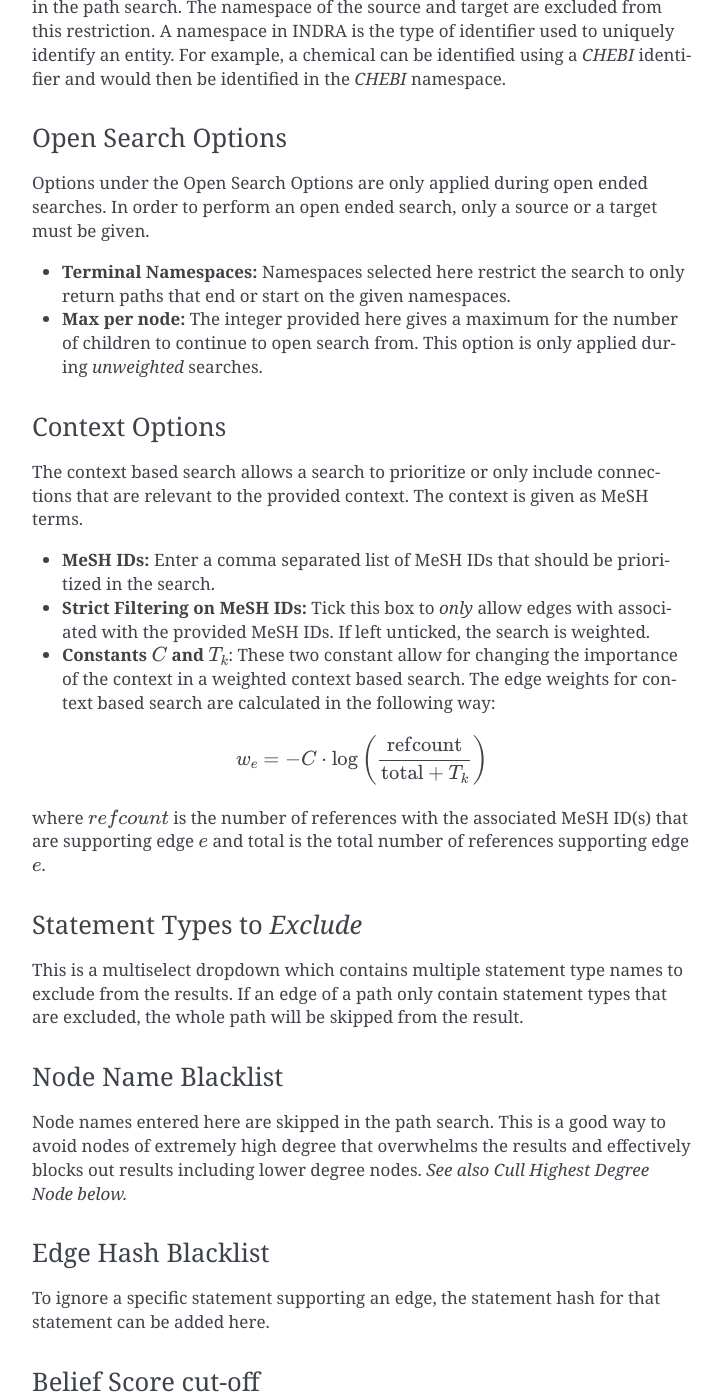
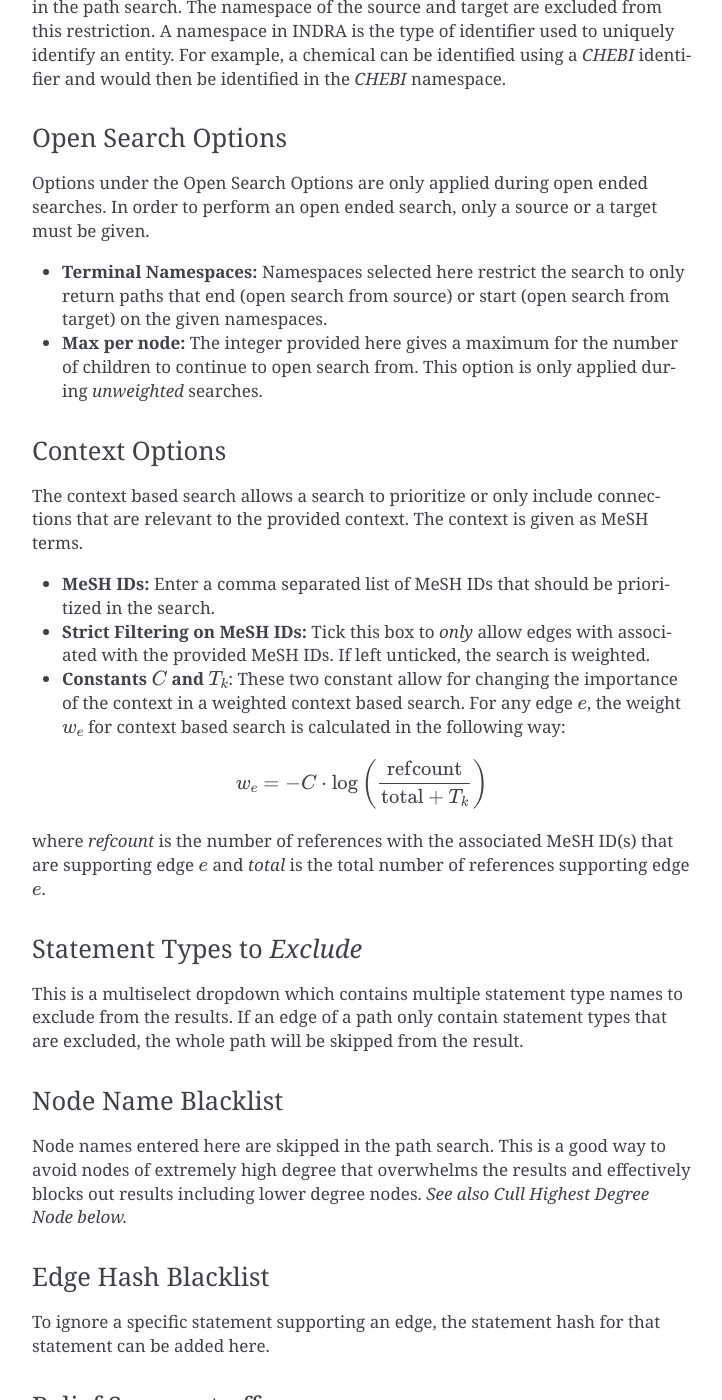
Before and after one commit to johnbachman/depmap_analysis, a Sphinx documentation site: the page built from doc/indra_depmap_service/web_ui_introduction.rst, in a window 1280 px wide and 1400 px high, scrolled down 2036 px. Shown: the whole window, without its empty margins (388-1110 px from the left). Built offline with Sphinx 7.4.7, drawn with Linux system fonts in a browser that asks for light colours.

Commit message:
Improve mesh section

```diff
--- a/doc/indra_depmap_service/web_ui_introduction.rst
+++ b/doc/indra_depmap_service/web_ui_introduction.rst
@@ -79,7 +79,8 @@ searches. In order to perform an open ended search, only a source or a
 target must be given.
 
 - **Terminal Namespaces:** Namespaces selected here restrict the search to
-  only return paths that end or start on the given namespaces.
+  only return paths that end (open search from source) or start (open
+  search from target) on the given namespaces.
 - **Max per node:** The integer provided here gives a maximum for the number
   of children to continue to open search from. This option is only applied
   during *unweighted* searches.
@@ -97,14 +98,14 @@ given as MeSH terms.
   weighted.
 - **Constants** :math:`C` **and** :math:`T_k`: These two constant allow for
   changing the importance of the context in a weighted context based search.
-  The edge weights for context based search are calculated in the following
-  way:
+  For any edge :math:`e`, the weight :math:`w_e` for context based search is
+  calculated in the following way:
 
 .. math::
     w_e = -C \cdot \log\left(\frac{\text{refcount}}{\text{total} + T_k}\right)
 
-where :math:`refcount` is the number of references with the associated MeSH
-ID(s) that are supporting edge :math:`e` and total is the total number of
+where `refcount` is the number of references with the associated MeSH
+ID(s) that are supporting edge :math:`e` and `total` is the total number of
 references supporting edge :math:`e`.
 
 Statement Types to *Exclude*
```
